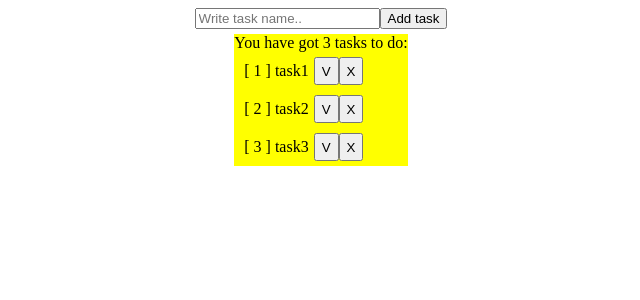
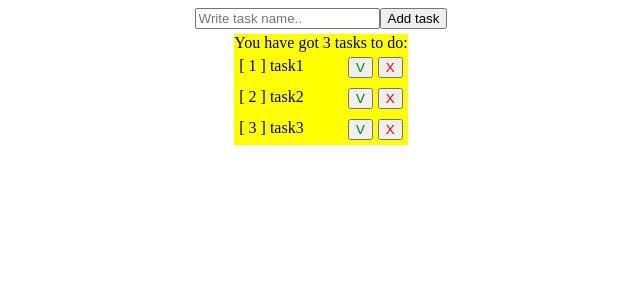
Before and after one commit to reliktus/TODO_react, a React (Create React App) app: page / in a window 1280 px wide. Shown: the top 300 px of the page, without its empty margins (319-959 px from the left). Built offline with nearby package versions, Linux system fonts and the light colour scheme.

Commit message:
todlist changes, add global imports

```diff
--- a/src/App.tsx
+++ b/src/App.tsx
@@ -1,8 +1,8 @@
+import styles from 'App.module.scss';
+import ToDoList from 'components/toDoList/ToDoList';
 import { observer } from 'mobx-react';
 import * as React from 'react';
-import styles from './App.module.scss';
-import ToDoList from './components/toDoList/ToDoList';
-import listStore from './stores/listStore';
+import listStore from 'stores/listStore';
 
 @observer
 export default class App extends React.Component<{}, { taskName: string }> {
--- a/src/components/toDoList/ToDoList.module.scss
+++ b/src/components/toDoList/ToDoList.module.scss
@@ -8,6 +8,15 @@
 
     .tasks {
         background-color: yellow;
+        .done {
+            margin: auto 5px auto auto;
+            button {
+                color: green;
+            }
+        }
+        .remove button {
+            color: red;
+        }
     }
 
     .noTasks {
@@ -18,11 +27,6 @@
         display: flex;
         flex-direction: row;
         padding: 5px;
-        div {
-            padding: 5px;
-        }
-    }
-    .padding {
-        padding: 5px;
+        justify-content: space-between;
     }
 }
--- a/src/components/toDoList/ToDoList.tsx
+++ b/src/components/toDoList/ToDoList.tsx
@@ -1,11 +1,13 @@
-import { computed } from 'mobx';
+import { computed, observable } from 'mobx';
 import { observer } from 'mobx-react';
 import React from 'react';
+import listStore from 'stores/listStore';
 import { IToDoListProps } from './IToDoListProps';
 import styles from './ToDoList.module.scss';
 
 @observer
 export default class ToDoList extends React.Component<IToDoListProps, {}> {
+    @observable private store: listStore = new listStore();
     @computed get list() {
         return this.props.toDoList;
     }
@@ -36,8 +38,12 @@ export default class ToDoList extends React.Component<IToDoListProps, {}> {
                             <div>
                                 [ {index + 1} ] {item}
                             </div>
-                            <button>V</button>
-                            <button onClick={() => this.removeTask(item)}>X</button>
+                            <span className={styles.done}>
+                                <button>V</button>
+                            </span>
+                            <span className={styles.remove}>
+                                <button onClick={() => this.removeTask(index)}>X</button>
+                            </span>
                         </div>
                     );
                 })}
@@ -45,7 +51,7 @@ export default class ToDoList extends React.Component<IToDoListProps, {}> {
         );
     }
 
-    private removeTask = (task: string) => {
-        console.log(task);
+    private removeTask = (taskIndex: number) => {
+        this.store.removeTask(taskIndex);
     };
 }
--- a/src/stores/listStore.ts
+++ b/src/stores/listStore.ts
@@ -1,6 +1,6 @@
 import { observable } from 'mobx';
 
-export default class toStore {
+export default class listStore {
     @observable public toDoList: string[] = [];
     @observable public doneList: string[] = [];
 
@@ -12,4 +12,9 @@ export default class toStore {
     public addTask(task: string) {
         this.toDoList.push(task);
     }
+
+    public removeTask(taskIndex: number) {
+        console.log('remove task index in store', taskIndex);
+        this.toDoList.splice(taskIndex, 1);
+    }
 }
--- a/tsconfig.json
+++ b/tsconfig.json
@@ -14,7 +14,8 @@
         "isolatedModules": true,
         "noEmit": true,
         "jsx": "preserve",
-    "experimentalDecorators": true
+        "experimentalDecorators": true,
+        "baseUrl": "src"
     },
     "include": ["src"]
 }
```
Also changed, not shown: package.json (indentation only). Lines whose indentation alone changed are shown as unchanged.
